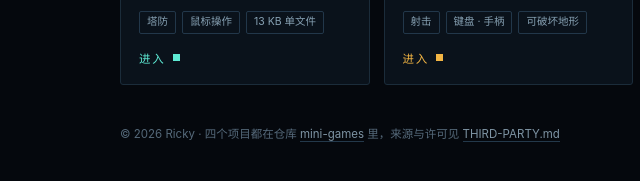
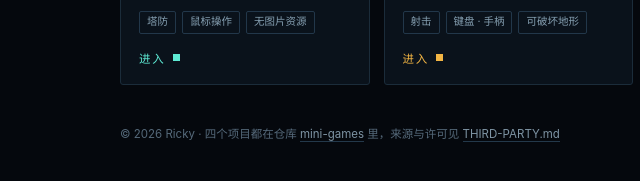
Before and after one commit to blue-riband-x/mini-games, a plain HTML site: page index.html in a window 1280 px wide. Shown: the part 445-626 px from the top of the page, 0-640 px from the left. Drawn offline with Linux system fonts and the light colour scheme.

Commit message:
文案：入口页与来源说明同步「源码直出」的实际情况

```diff
--- a/index.html
+++ b/index.html
@@ -141,7 +141,7 @@
     <div class="no mono">01 / STRATEGY</div>
     <h2 class="name">EXO 深空防线<small>Exo · Tower Defense</small></h2>
     <p class="desc">在陌生星球的轨道上建基地、架炮塔，扛住一波比一波凶的进攻。资源只有矿物和能量两种，花在哪条线上决定你能不能活过第十波。</p>
-    <div class="tags"><span>塔防</span><span>鼠标操作</span><span>13 KB 单文件</span></div>
+    <div class="tags"><span>塔防</span><span>鼠标操作</span><span>无图片资源</span></div>
     <div class="go mono">进入 <i></i></div>
   </a>
 
```
Also changed, not shown: 1 other file.
